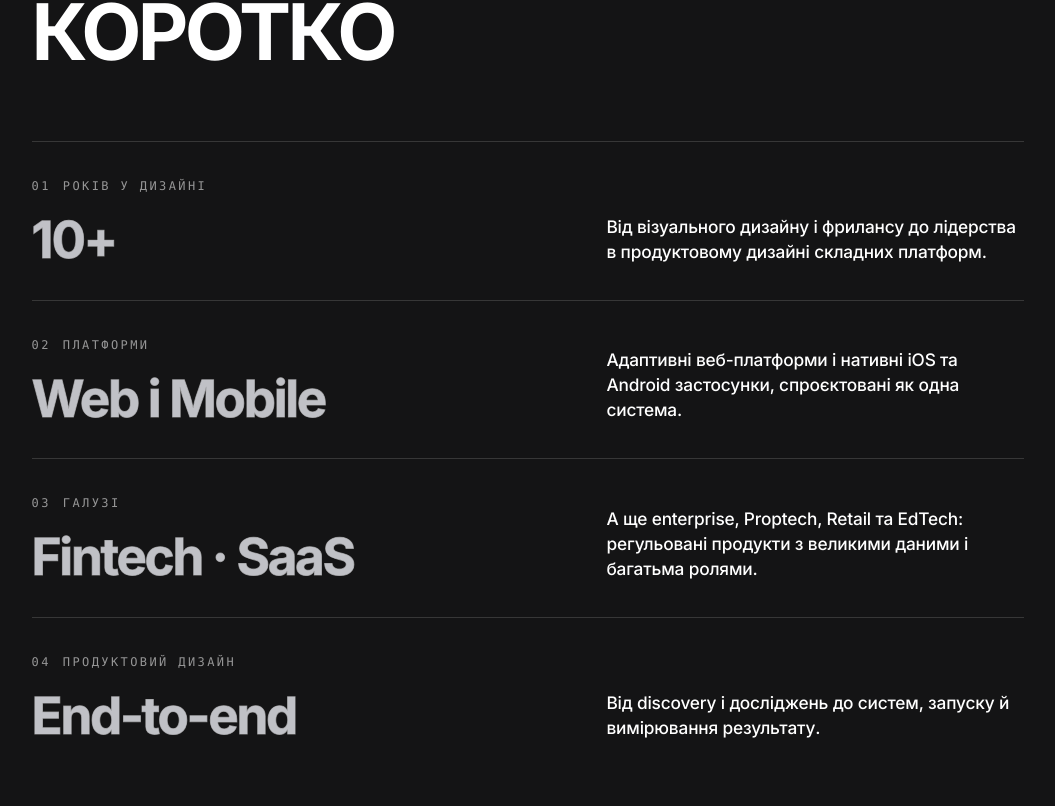
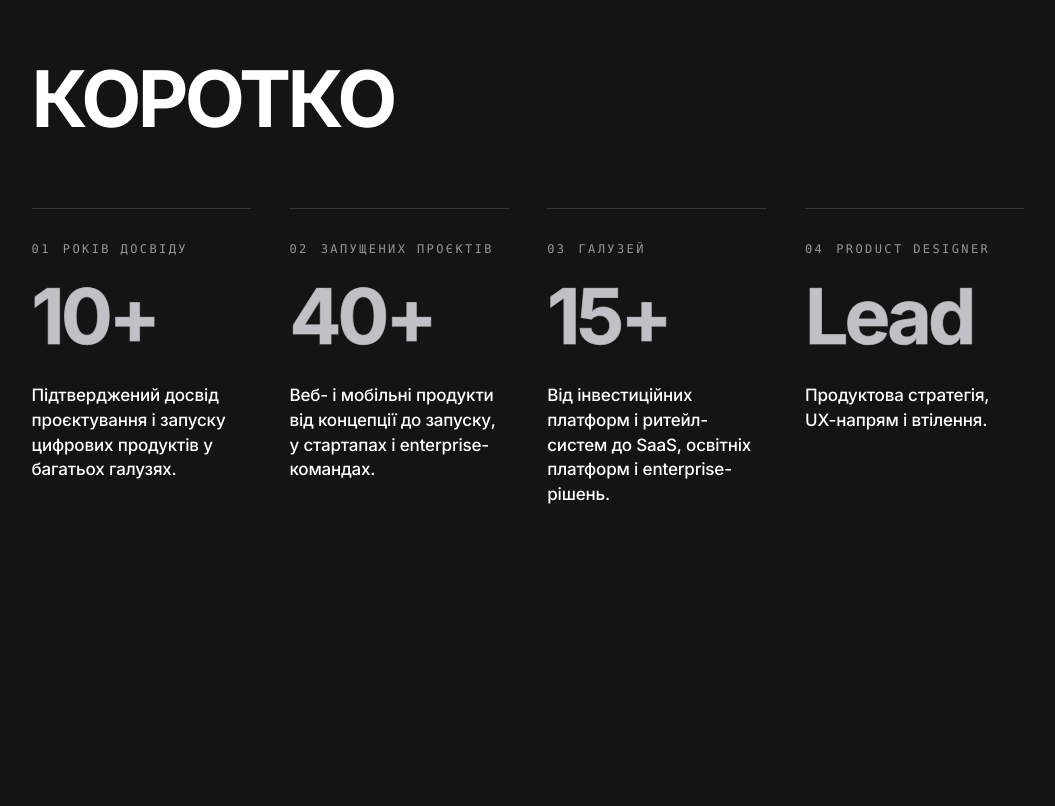
Before and after one commit to vlgoloVH/vlgolo-v2, a Next.js app: page /uk/about in a window 1280 px wide. Shown: the part 5314-6120 px from the top of the page, without its empty margins (112-1167 px from the left). Built offline with nearby package versions, Linux system fonts and the light colour scheme.

Commit message:
feat: at a glance as a row with the numbers from the current site

```diff
--- a/components/about/glance.tsx
+++ b/components/about/glance.tsx
@@ -2,38 +2,32 @@ import type { Dictionary } from "@/lib/dictionaries";
 import { SectionTitle } from "@/components/case/title";
 import { Words } from "@/components/about/words";
 
-/** At a glance, in the hand of a case's Reflection turned on its side: where
- *  Reflection sets three insights in a row under big outlined numbers, this
- *  runs four statements down the page as rows. Each row has the statement as
- *  a large outlined word on the left and what it means on the right, lighting
- *  up word by word. The rows rise in one after another; under the pointer one
- *  comes forward, its outline filling with colour from the bottom and its
- *  rule lighting, while the others step back. On a touch screen the words
- *  fill as the rows arrive. On a phone each row stacks. */
+/** At a glance, in the hand of a case's Reflection: the title, then the four
+ *  numbers from the current site side by side, each under its rule with its
+ *  label, a large outlined figure and a line that lights up word by word as
+ *  it is read. They rise in one after another as the row comes up; under the
+ *  pointer one comes forward, its figure filling with colour from the bottom
+ *  and its rule lighting, while the others step back. On a touch screen the
+ *  figures fill as the row arrives. Two by two on a tablet, stacked on a
+ *  phone. */
 export function AboutGlance({ copy }: { copy: Dictionary["aboutPage"]["glance"] }) {
   return (
     <section id="glance" className="relative px-6 py-[10vh] md:flex md:min-h-[100svh] md:flex-col md:justify-center md:px-[var(--case-pad)] md:py-[14vh]">
       <SectionTitle>{copy.label}</SectionTitle>
 
-      <ol data-p className="cs-insights mt-12 md:mt-[9vh]">
+      <ol data-p className="cs-insights mt-12 grid gap-12 sm:grid-cols-2 md:mt-[9vh] lg:grid-cols-4 md:gap-[3vw]">
         {copy.items.map((item, i) => (
-          <li
-            key={item.label}
-            className="cs-insight relative grid gap-5 py-8 md:grid-cols-[minmax(0,1.1fr)_minmax(0,0.9fr)] md:items-end md:gap-[5vw] md:py-[4.5vh]"
-            style={{ "--i": i } as React.CSSProperties}
-          >
+          <li key={item.label} className="cs-insight relative pt-8" style={{ "--i": i } as React.CSSProperties}>
             <span aria-hidden="true" className="cs-insight-rule absolute inset-x-0 top-0 h-px" />
-            <div>
             <p className="flex gap-3 font-mono text-[12px] uppercase tracking-[0.2em] text-ink/55">
               <span>{String(i + 1).padStart(2, "0")}</span>
               {item.label}
             </p>
-              <p className="mt-4 grid whitespace-nowrap text-[40px] font-bold leading-[0.95] tracking-[-0.045em] md:mt-5 md:text-[clamp(40px,4vw,76px)]">
+            <p className="mt-6 grid text-[64px] font-bold leading-[0.9] tracking-[-0.05em] md:text-[clamp(64px,6vw,112px)]">
               <span className="cs-outline col-start-1 row-start-1">{item.value}</span>
               <span aria-hidden="true" className="cs-insight-fill col-start-1 row-start-1">{item.value}</span>
             </p>
-            </div>
-            <p className="max-w-[32rem] text-[18px] font-medium leading-[1.45] tracking-[-0.01em] text-ink md:text-[clamp(17px,1.35vw,22px)]">
+            <p className="mt-8 text-[18px] font-medium leading-[1.45] tracking-[-0.01em] text-ink md:text-[clamp(17px,1.3vw,21px)]">
               <Words text={item.body} />
             </p>
           </li>
--- a/lib/dictionaries.ts
+++ b/lib/dictionaries.ts
@@ -127,11 +127,12 @@ const en = {
     },
     glance: {
       label: "At a glance",
+      /** The numbers from the current site's About page. */
       items: [
-        { value: "10+", label: "Years in design", body: "From visual design and freelance work to leading product design on complex platforms." },
-        { value: "Web & Mobile", label: "Platforms", body: "Responsive web platforms and native iOS and Android apps, designed as one system." },
-        { value: "Fintech · SaaS", label: "Domains", body: "And enterprise, proptech, retail and edtech: regulated, data-heavy, multi-role products." },
-        { value: "End-to-end", label: "Product design", body: "From discovery and research to systems, delivery and measuring what shipped." },
+        { value: "10+", label: "Years of experience", body: "A proven track record of designing and launching digital products across multiple industries." },
+        { value: "40+", label: "Projects launched", body: "Delivered web and mobile products from concept to launch in startups and enterprise teams." },
+        { value: "15+", label: "Industries shaped", body: "From investment platforms and retail systems to SaaS products, education platforms and enterprise solutions." },
+        { value: "Lead", label: "Product Designer", body: "Driving product strategy, UX direction and execution." },
       ],
     },
     experience: {
@@ -454,10 +455,10 @@ const uk: Dictionary = {
     glance: {
       label: "Коротко",
       items: [
-        { value: "10+", label: "Років у дизайні", body: "Від візуального дизайну і фрилансу до лідерства в продуктовому дизайні складних платформ." },
-        { value: "Web і Mobile", label: "Платформи", body: "Адаптивні веб-платформи і нативні iOS та Android застосунки, спроєктовані як одна система." },
-        { value: "Fintech · SaaS", label: "Галузі", body: "А ще enterprise, Proptech, Retail та EdTech: регульовані продукти з великими даними і багатьма ролями." },
-        { value: "End-to-end", label: "Продуктовий дизайн", body: "Від discovery і досліджень до систем, запуску й вимірювання результату." },
+        { value: "10+", label: "Років досвіду", body: "Підтверджений досвід проєктування і запуску цифрових продуктів у багатьох галузях." },
+        { value: "40+", label: "Запущених проєктів", body: "Веб- і мобільні продукти від концепції до запуску, у стартапах і enterprise-командах." },
+        { value: "15+", label: "Галузей", body: "Від інвестиційних платформ і ритейл-систем до SaaS, освітніх платформ і enterprise-рішень." },
+        { value: "Lead", label: "Product Designer", body: "Продуктова стратегія, UX-напрям і втілення." },
       ],
     },
     experience: {
```
Lines whose indentation alone changed are shown as unchanged.
